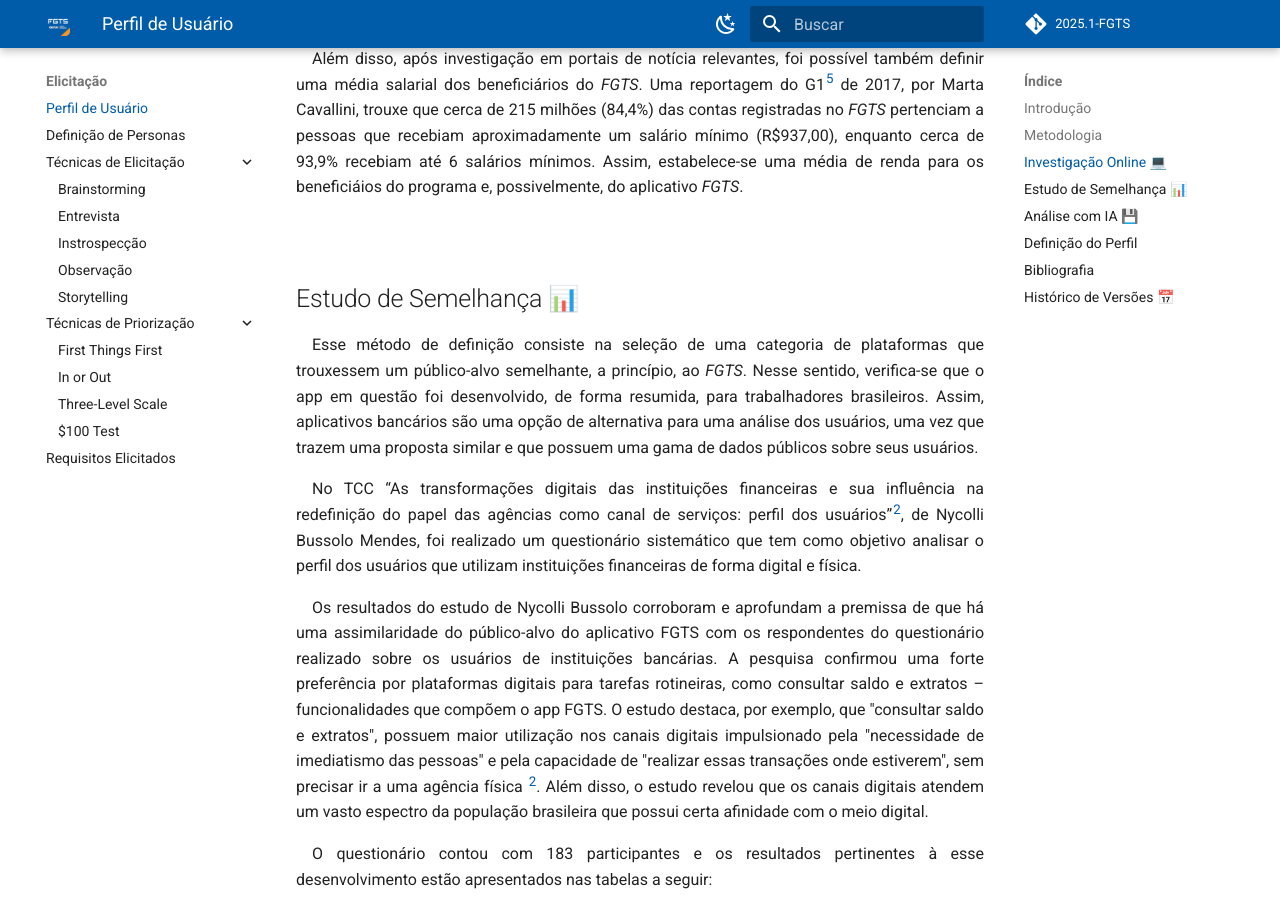
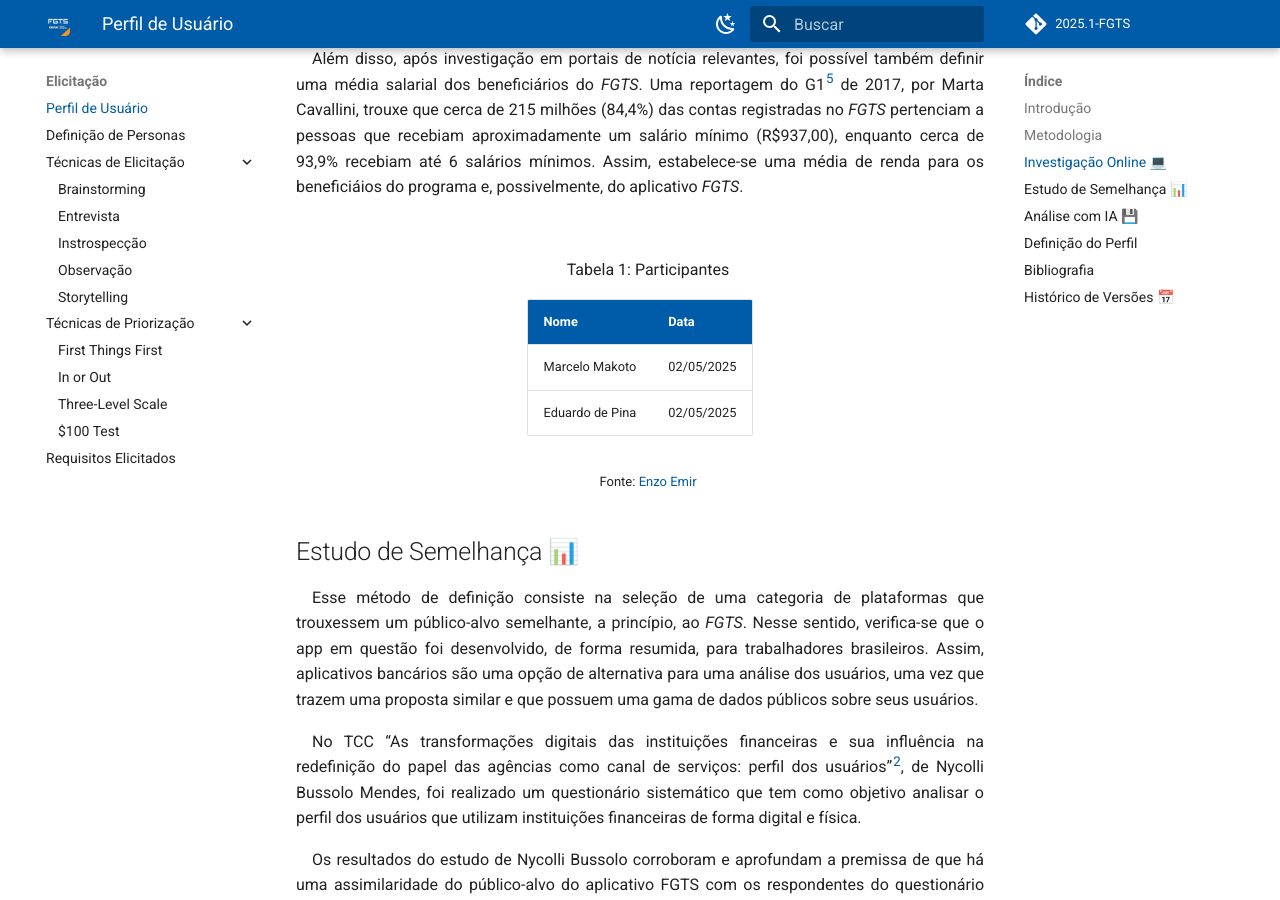
Before and after one commit to eduardodpms/REQ-FGTS, an MkDocs documentation site: the page built from docs/Elicitacao/Perfil-de-Usuario.md, in a window 1280 px wide and 900 px high, scrolled down 1371 px. Built offline with MkDocs 1.6.1 and Material for MkDocs 9.7.7, drawn with Linux system fonts in a browser that asks for light colours; comment, search, counter and statistics services are not loaded; some of the changed text lies outside the part shown.

Commit message:
Update Perfil-de-Usuario.md

```diff
--- a/docs/Elicitacao/Perfil-de-Usuario.md
+++ b/docs/Elicitacao/Perfil-de-Usuario.md
@@ -28,6 +28,33 @@ Além disso, após investigação em portais de notícia relevantes, foi possív
 
 
 <br>
+
+<font size="3"><p style="text-align: center">Tabela 1: Participantes</p></font>
+
+<div align="center">
+
+<table>
+  <thead>
+    <tr>
+      <th>Nome</th>
+      <th>Data</th>
+    </tr>
+  </thead>
+  <tbody>
+    <tr>
+      <td> Marcelo Makoto </td>
+      <td> 02/05/2025 </td>
+    </tr>
+    <tr>
+      <td> Eduardo de Pina </td>
+      <td> 02/05/2025 </td>
+    </tr>
+  </tbody>
+</table>
+
+</div>
+
+<font size="2"><p style="text-align: center">Fonte: [Enzo Emir](https://github.com/EnzoEmir)</p></font>
 
 ## Estudo de Semelhança 📊
 
@@ -167,5 +194,6 @@ Após análise dos resultados obtidos nos métodos desenvolvidos para definiçã
 | `1.0` | 02/05/2025 | Criação da página de Perfil de Usuário | [Eduardo de Pina](https://github.com/eduardodpms), [Marcelo Makoto](https://github.com/MM4k) | [Maria Eduarda](https://github.com/dudaa28) |
 | `1.1` | 02/05/2025 | Adição do Experimento com IA | [Marcelo Makoto](https://github.com/MM4k) | [Eduardo de Pina](https://github.com/eduardodpms) |
 | `1.2` | 03/05/2025 | Organização dos elementos e adição de etapa | [Eduardo de Pina](https://github.com/eduardodpms) | [Maria Eduarda](https://github.com/dudaa28) |
-| `1.3` | 20/06/2025 | Atualização da tabela de perfil de usuário e aprimoramento do texto | [Danielle Soares](https://github.com/danielle-soaress) | --- |
-| `1.4` | 21/06/2025 | Corrigindo numeração e fonte das imagens e tabelas | [Danielle Soares](https://github.com/danielle-soaress) | --- |
+| `1.3` | 20/06/2025 | Atualização da tabela de perfil de usuário e aprimoramento do texto | [Danielle Soares](https://github.com/danielle-soaress) | [Enzo Emir](https://github.com/EnzoEmir) |
+| `1.4` | 21/06/2025 | Corrigindo numeração e fonte das imagens e tabelas | [Danielle Soares](https://github.com/danielle-soaress) | [Enzo Emir](https://github.com/EnzoEmir) |
+| `1.5` | 21/06/2025 | Adicionando tabela de participantes | [Enzo Emir](https://github.com/EnzoEmir) | - |
```
